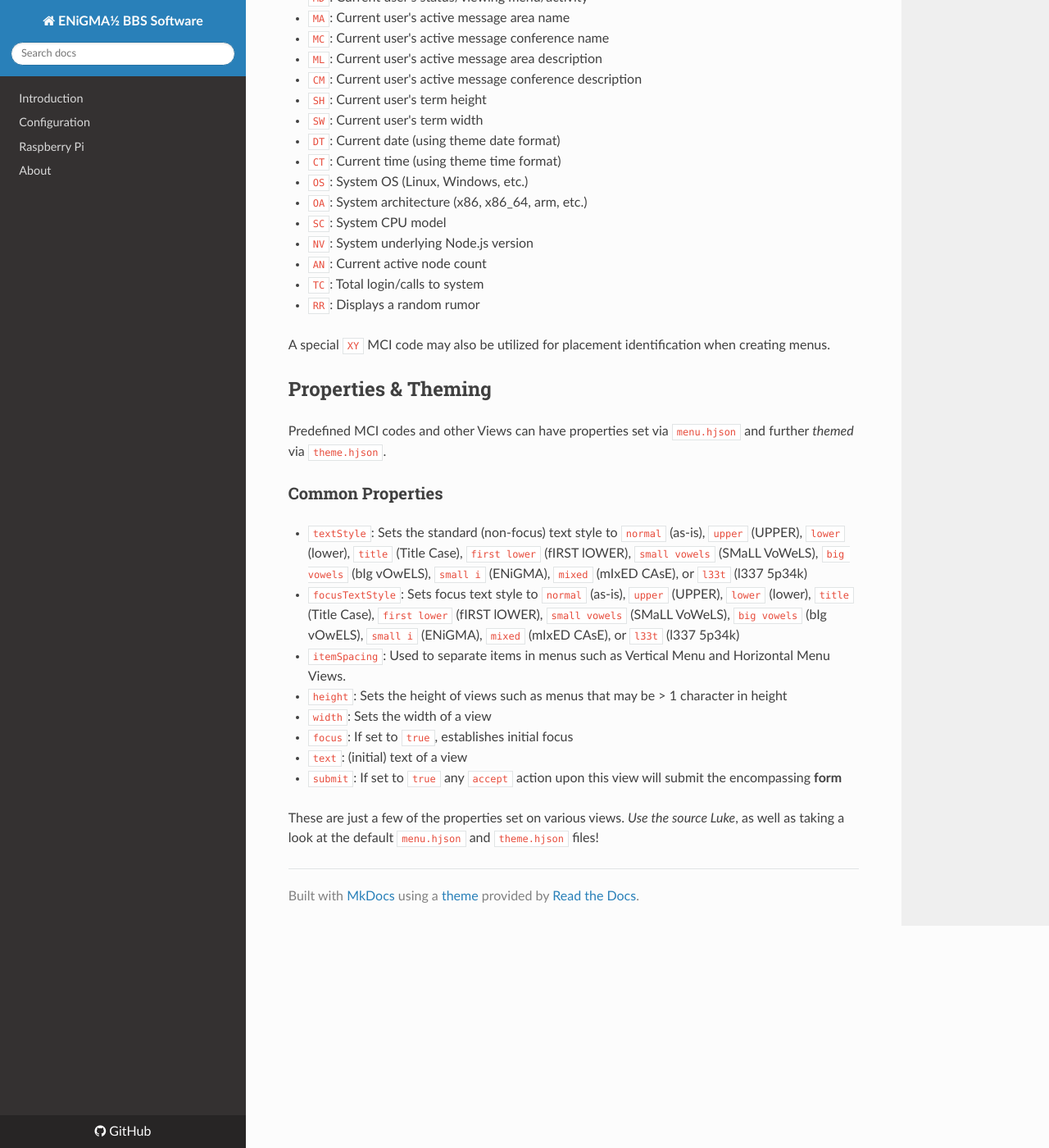
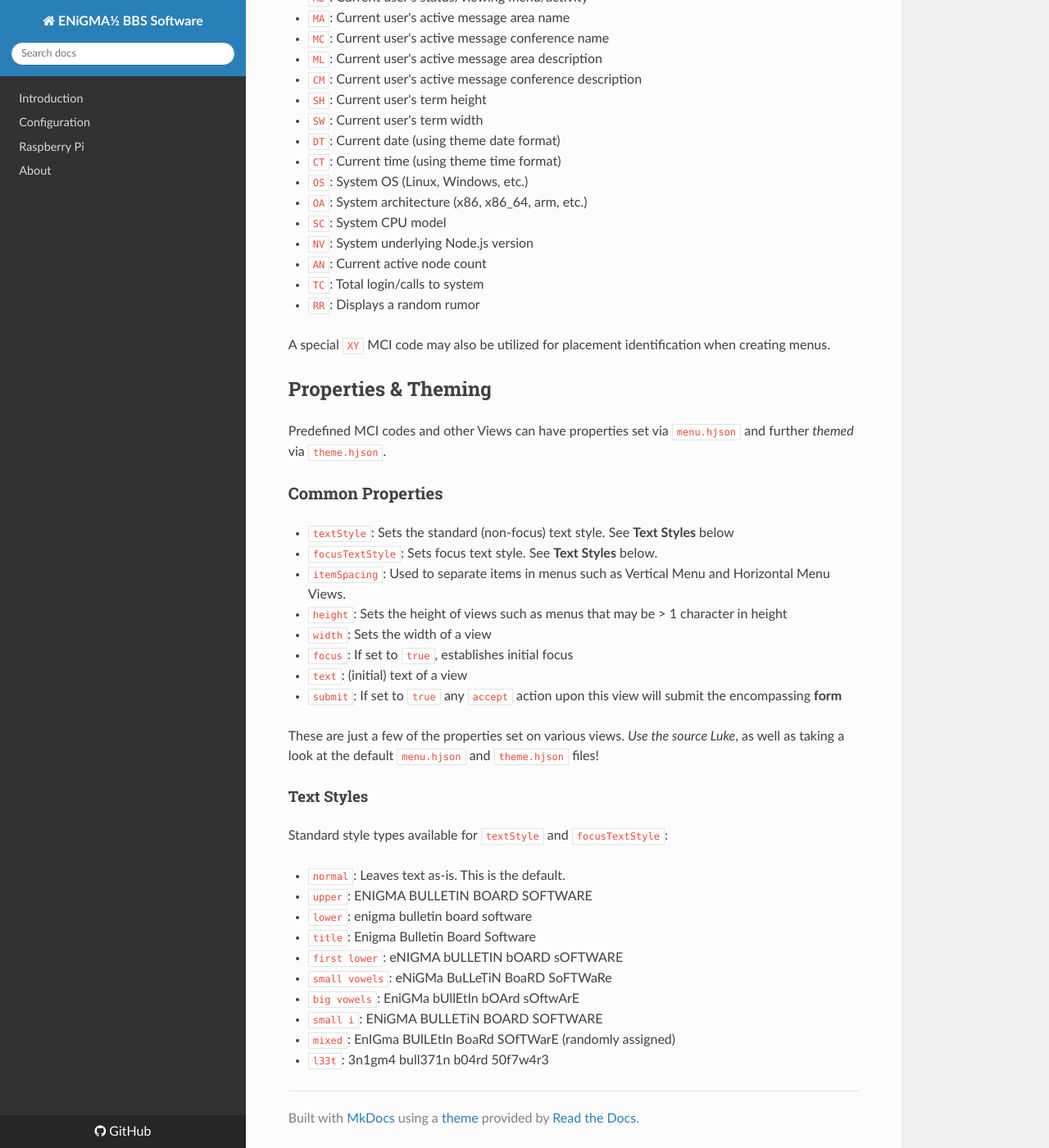
Before and after one commit to NuSkooler/enigma-bbs, an MkDocs documentation site: the page built from docs/mci.md, in a window 1280 px wide and 1400 px high, scrolled down 1929 px. Shown: the whole window at 82% size. Built offline with MkDocs 1.6.1, drawn with Linux system fonts in a browser that asks for light colours; nearby versions of some CDN libraries; old or Windows-style settings are respelled for this version of MkDocs; some of the changed text lies outside the part shown.

Commit message:
Make some concepts a bit more clear

```diff
--- a/docs/mci.md
+++ b/docs/mci.md
@@ -7,16 +7,16 @@ ENiGMA½ supports a variety of MCI codes. Some **predefined** codes produce info
 A **View** is a control placed on a **form** that can display variable data or collect input. One example of a View is a Vertical Menu (`%VM`): Oldschool BBSers may recognize this as a lightbar menu.
 
 ### Available Views
-* Text Label (`%TL`): Displays text
-* Edit Text (`%ET`): Collect user input
-* Masked Edit Text (`%ME`): Collect user input using a *mask*
-* Multi Line Text Edit (`%MT`): Multi line edit control
-* Button (`%BT`): A button
-* Vertical Menu (`%VM`): A vertical menu aka a vertical lightbar
-* Horizontal Menu (`%HM`): A horizontal menu aka a horizontal lightbar
-* Spinner Menu (`%SM`): A spinner input control
-* Toggle Menu (`%TM`): A toggle menu commonly used for Yes/No style input
-* Key Entry (`%KE`): A *single* key input control
+* Text Label (`TL`): Displays text
+* Edit Text (`ET`): Collect user input
+* Masked Edit Text (`ME`): Collect user input using a *mask*
+* Multi Line Text Edit (`MT`): Multi line edit control
+* Button (`BT`): A button
+* Vertical Menu (`VM`): A vertical menu aka a vertical lightbar
+* Horizontal Menu (`HM`): A horizontal menu aka a horizontal lightbar
+* Spinner Menu (`SM`): A spinner input control
+* Toggle Menu (`TM`): A toggle menu commonly used for Yes/No style input
+* Key Entry (`KE`): A *single* key input control
 
 (Peek at `core/mci_view_factory.js` to see additional information on these)
 
@@ -81,8 +81,8 @@ A special `XY` MCI code may also be utilized for placement identification when c
 Predefined MCI codes and other Views can have properties set via `menu.hjson` and further *themed* via `theme.hjson`.
 
 ### Common Properties
-* `textStyle`: Sets the standard (non-focus) text style to `normal` (as-is), `upper` (UPPER), `lower` (lower), `title` (Title Case), `first lower` (fIRST lOWER), `small vowels` (SMaLL VoWeLS), `big vowels` (bIg vOwELS), `small i` (ENiGMA), `mixed` (mIxED CAsE), or `l33t` (l337 5p34k)
-* `focusTextStyle`: Sets focus text style to `normal` (as-is), `upper` (UPPER), `lower` (lower), `title` (Title Case), `first lower` (fIRST lOWER), `small vowels` (SMaLL VoWeLS), `big vowels` (bIg vOwELS), `small i` (ENiGMA), `mixed` (mIxED CAsE), or `l33t` (l337 5p34k)
+* `textStyle`: Sets the standard (non-focus) text style. See **Text Styles** below
+* `focusTextStyle`: Sets focus text style. See **Text Styles** below.
 * `itemSpacing`: Used to separate items in menus such as Vertical Menu and Horizontal Menu Views.
 * `height`: Sets the height of views such as menus that may be > 1 character in height
 * `width`: Sets the width of a view
@@ -91,3 +91,18 @@ Predefined MCI codes and other Views can have properties set via `menu.hjson` an
 * `submit`: If set to `true` any `accept` action upon this view will submit the encompassing **form**
 
 These are just a few of the properties set on various views. *Use the source Luke*, as well as taking a look at the default `menu.hjson` and `theme.hjson` files!
+
+
+#### Text Styles
+Standard style types available for `textStyle` and `focusTextStyle`:
+
+* `normal`: Leaves text as-is. This is the default.
+* `upper`: ENIGMA BULLETIN BOARD SOFTWARE
+* `lower`: enigma bulletin board software
+* `title`: Enigma Bulletin Board Software
+* `first lower`: eNIGMA bULLETIN bOARD sOFTWARE
+* `small vowels`: eNiGMa BuLLeTiN BoaRD SoFTWaRe
+* `big vowels`: EniGMa bUllEtIn bOArd sOftwArE
+* `small i`: ENiGMA BULLETiN BOARD SOFTWARE
+* `mixed`: EnIGma BUlLEtIn BoaRd SOfTWarE (randomly assigned)
+* `l33t`: 3n1gm4 bull371n b04rd 50f7w4r3
```
